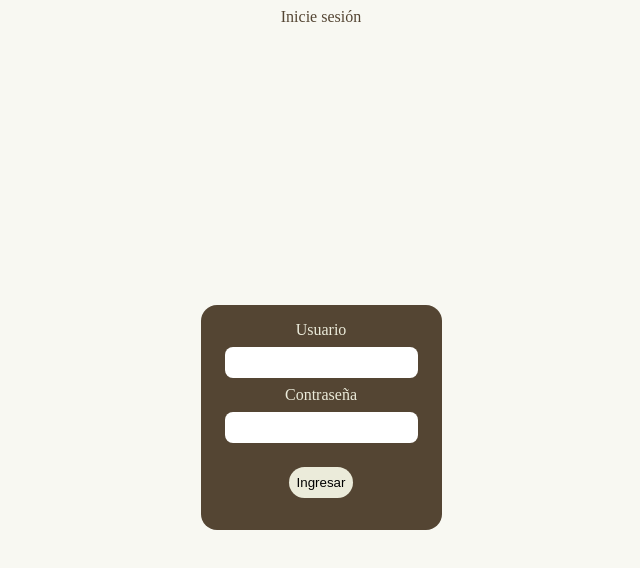
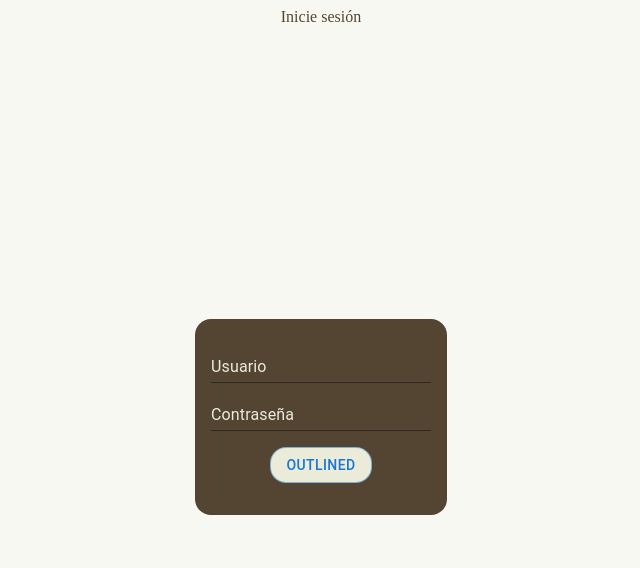
Before and after one commit to NKrein/UNTREF-react, a React (Vite) app: page / in a window 1280 px wide. Shown: the top 568 px of the page, without its empty margins (319-959 px from the left). Built offline with nearby package versions, Linux system fonts and the light colour scheme.

Commit message:
Clase 12: Ejemplo de uso de libreria UI (Material UI)

```diff
--- a/package.json
+++ b/package.json
@@ -10,6 +10,9 @@
     "preview": "vite preview"
   },
   "dependencies": {
+    "@emotion/react": "^11.13.0",
+    "@emotion/styled": "^11.13.0",
+    "@mui/material": "^5.16.7",
     "react": "^18.2.0",
     "react-dom": "^18.2.0",
     "react-router-dom": "^6.25.1"
--- a/src/components/LoginForm.jsx
+++ b/src/components/LoginForm.jsx
@@ -1,5 +1,6 @@
 import React, { useContext, useState } from 'react'
 import { authContext } from '../context/AuthProvider'
+import { Button, TextField } from '@mui/material'
 
 const LoginForm = () => {
 
@@ -70,11 +71,13 @@ const LoginForm = () => {
 
   return (
     <form className='login-form' onSubmit={handleSubmit}>
-      <label htmlFor="user">Usuario</label>
-      <input id='user' type="text" onChange={handleUser} />
-      <label htmlFor="password">Contraseña</label>
-      <input id='password' type="password" onChange={handlePassword} />
-      <button>Ingresar</button>
+      {/* <label htmlFor="user">Usuario</label>
+      <input id='user' type="text" onChange={handleUser} /> */}
+      <TextField id="user" label="Usuario" variant="standard" onChange={handleUser}/>
+      {/* <label htmlFor="password">Contraseña</label>
+      <input id='password' type="password" onChange={handlePassword} /> */}
+      <TextField id="password" label="Contraseña" variant="standard" onChange={handlePassword} type='password'/>
+      <Button variant="outlined">Outlined</Button>
       <span>{error}</span>
     </form>
   )
```
Also changed, not shown: 1 other file (tests, documents, lock files or other folders).
